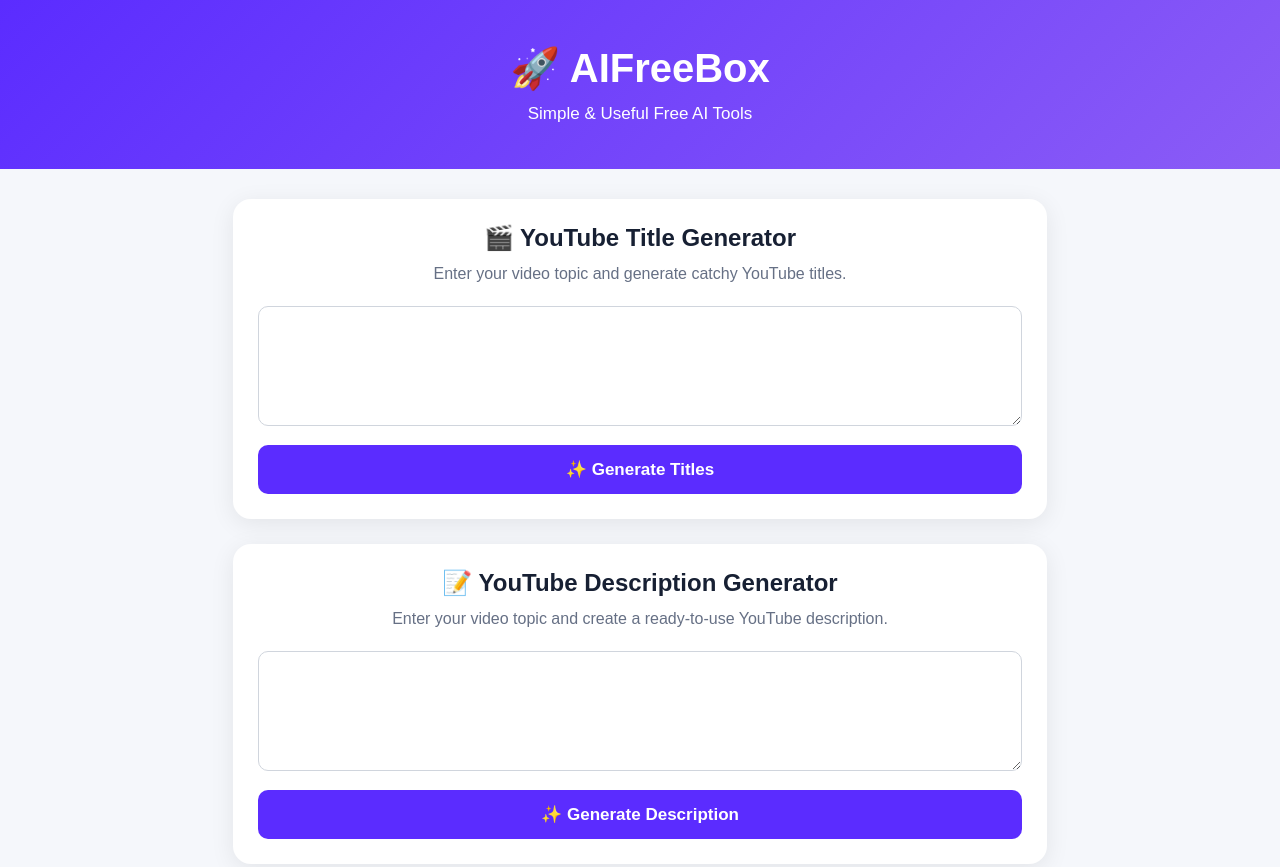
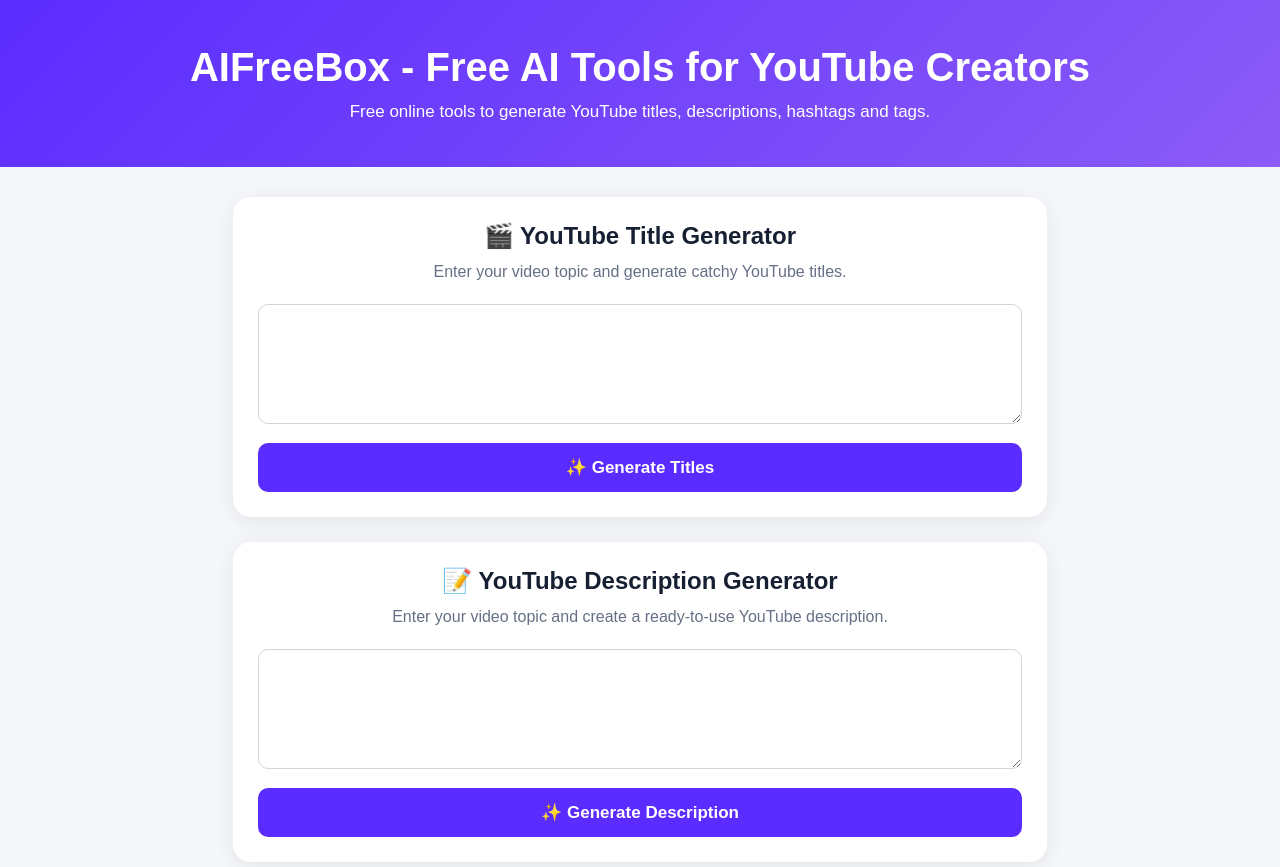
Before and after one commit to jhjaj/aifreebox-, a plain HTML site: page index.html in a window 1280 px wide. Shown: the top 867 px of the page. Drawn offline with Linux system fonts and the light colour scheme.

Commit message:
Update header text for AIFreeBox

```diff
--- a/index.html
+++ b/index.html
@@ -141,8 +141,8 @@
 <body>
 
 <header>
-  <h1>🚀 AIFreeBox</h1>
-  <p>Simple & Useful Free AI Tools</p>
+  <h1>AIFreeBox - Free AI Tools for YouTube Creators</h1>
+  <p>Free online tools to generate YouTube titles, descriptions, hashtags and tags.</p>
 </header>
 
 <main class="container">
```
